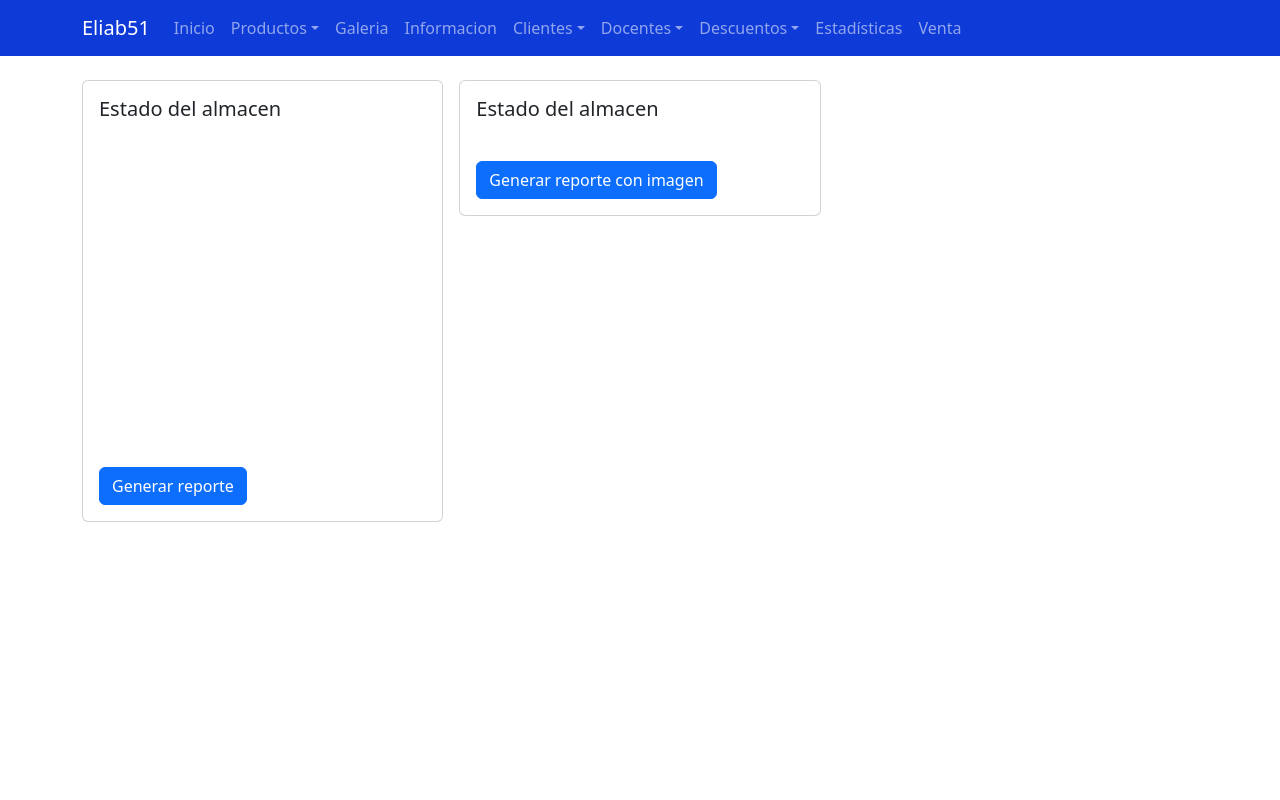
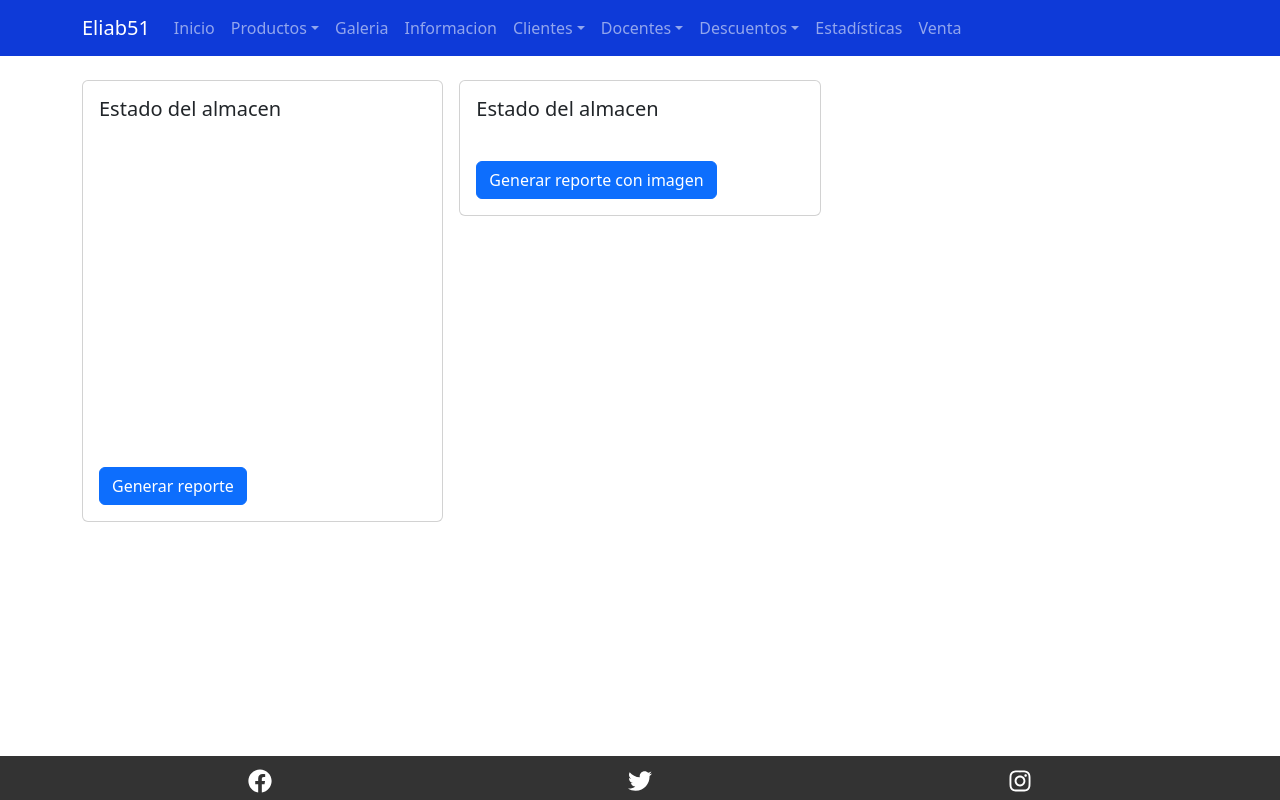
Before and after one commit to eliabjselvacruz/frontend_eliab, a React (Create React App) app: page /estadisticas in a window 1280 px wide. Built offline with nearby package versions, Linux system fonts and the light colour scheme; no server answers.

Commit message:
Agregando componente y estilos de pie de página.

```diff
--- /dev/null
+++ b/src/components/Footer.js
@@ -0,0 +1,32 @@
+import React from 'react';
+import { Container, Row, Col } from 'react-bootstrap';
+import { FaFacebook, FaTwitter, FaInstagram } from 'react-icons/fa';
+import '../styles/App.css'; // Puedes crear un archivo CSS para estilos personalizados
+
+const Footer = () => {
+  return (
+    <footer className="footer">
+      <Container>
+        <Row>
+          <Col md={4} className="social-icon">
+            <a href="https://www.facebook.com" target="_blank" rel="noopener noreferrer">
+              <FaFacebook />
+            </a>
+          </Col>
+          <Col md={4} className="social-icon">
+            <a href="https://www.twitter.com" target="_blank" rel="noopener noreferrer">
+              <FaTwitter />
+            </a>
+          </Col>
+          <Col md={4} className="social-icon">
+            <a href="https://www.instagram.com" target="_blank" rel="noopener noreferrer">
+              <FaInstagram />
+            </a>
+          </Col>
+        </Row>
+      </Container>
+    </footer>
+  );
+};
+
+export default Footer;
--- a/src/pages/Estadisticas.js
+++ b/src/pages/Estadisticas.js
@@ -4,6 +4,7 @@ import { Button, Row, Col, Card, Container } from 'react-bootstrap';  // Importa
 import jsPDF from 'jspdf';  // Importación de jsPDF para la generación de documentos PDF
 import Chart from 'chart.js/auto';  // Importación de Chart.js para gráficos
 import '../styles/App.css';  // Importación de estilos CSS desde '../styles/App.css'
+import Footer from '../components/Footer';
 // Importa la biblioteca html2canvas, que proporciona funciones para capturar y convertir el contenido HTML, incluidos elementos del DOM, en imágenes de lienzo (canvas).
 import html2canvas from 'html2canvas';
 
@@ -159,6 +160,8 @@ const generarReporteAlmacenImg = async () => {
         </Row>
       </Container>
 
+      <Footer/>
+
     </div>
   );
 }
--- a/src/styles/App.css
+++ b/src/styles/App.css
@@ -42,3 +42,28 @@
 .align-button {
   text-align: center;
 }
+
+.footer {
+  background-color: #333;
+  color: #fff;
+  padding: 2px 0;
+  position: fixed;
+  bottom: 0;
+  width: 100%;
+}
+
+.social-icon {
+  text-align: center;
+  font-size: 24px;
+  margin: 2px 0;
+}
+
+.social-icon a {
+  color: #fff;
+  text-decoration: none;
+  margin: 0 5px;
+}
+
+.social-icon a:hover {
+  color: #007bff;
+}
```
